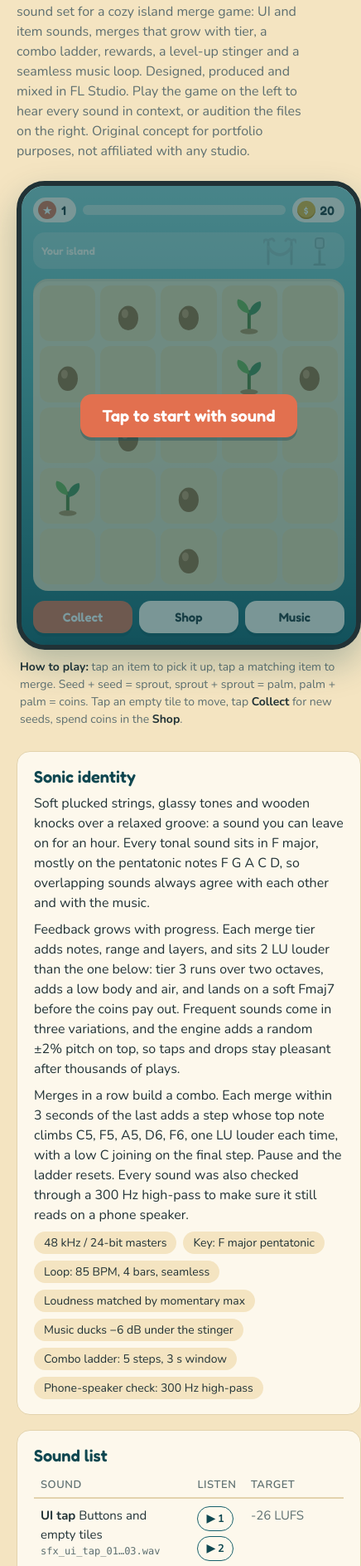
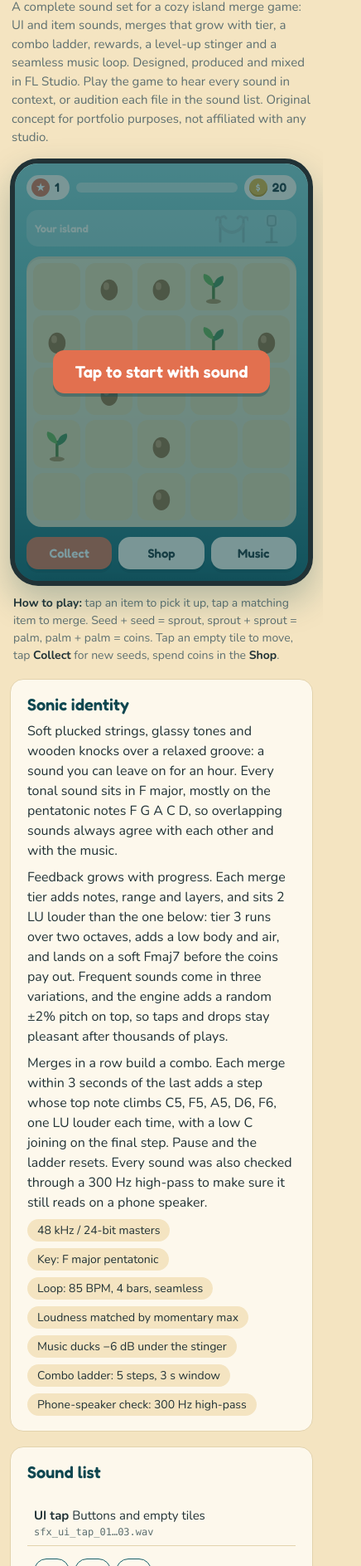
Before and after one commit to Brussensky/driftwood-isle, a plain HTML site: page index.html in a window 390 px wide. Shown: the part 113-2000 px from the top of the page at 83% size, 436 px wide, since content can reach past the window. Drawn offline with nearby package versions, Linux system fonts and the light colour scheme.

Commit message:
Add files via upload

```diff
--- a/index.html
+++ b/index.html
@@ -45,6 +45,26 @@ main {
   display: grid; grid-template-columns: minmax(300px, 380px) 1fr; gap: 28px; align-items: start;
 }
 @media (max-width: 820px) { main { grid-template-columns: 1fr; } }
+button, .cell { touch-action: manipulation; -webkit-tap-highlight-color: transparent; }
+@media (max-width: 520px) {
+  header.top { padding: 18px 14px 4px; }
+  header.top p { font-size: 15px; }
+  main { padding: 10px 12px 32px; gap: 18px; }
+  .phone { border-width: 4px; border-radius: 26px; padding: 10px; gap: 10px; }
+  .start { border-radius: 22px; }
+  .board { gap: 5px; padding: 6px; }
+  .gbtn { padding: 12px 4px; font-size: 15px; }
+  .card { padding: 14px 14px; }
+  .specs li { font-size: 13px; }
+  /* sound list: stacked rows instead of a three-column table */
+  thead { display: none; }
+  table, tbody, tr, td { display: block; width: 100%; }
+  tr { padding: 12px 0; border-bottom: 1px solid var(--line); }
+  td { border: 0; padding: 2px 0; }
+  td.num { padding-top: 6px; }
+  .play { height: 40px; min-width: 44px; font-size: 14px; }
+  .plays { gap: 8px; margin-top: 6px; }
+}
 
 /* ---------- phone / game ---------- */
 .phone {
@@ -126,6 +146,7 @@ main {
 .deco { width: 40px; height: 36px; opacity: .25; filter: grayscale(1); transition: opacity .3s ease, filter .3s ease; }
 .deco.built { opacity: 1; filter: none; animation: pop .45s ease; }
 .gbtn[disabled] { background: var(--palm); color: #fff; cursor: default; box-shadow: none; }
+.sheet .gbtn { white-space: nowrap; padding-left: 12px; padding-right: 12px; }
 .sheet .note { font-size: 13px; color: var(--muted); margin: 0; }
 .hint b { color: var(--ink); }
 
@@ -159,7 +180,8 @@ td .file { display: block; font: 12px ui-monospace, Consolas, monospace; color:
 <body>
 <header class="top">
   <h1>Driftwood Isle: audio demo for a cozy merge game</h1>
-  <p><span class="by">Alexey Nagrani, sound designer.</span> A complete sound set for a cozy island merge game: UI and item sounds, merges that grow with tier, a combo ladder, rewards, a level-up stinger and a seamless music loop. Designed, produced and mixed in FL Studio. Play the game on the left to hear every sound in context, or audition the files on the right. Original concept for portfolio purposes, not affiliated with any studio.</p>
+  <p><span class="by">Alexey Nagrani, sound designer.</span>
+  <p>A complete sound set for a cozy island merge game: UI and item sounds, merges that grow with tier, a combo ladder, rewards, a level-up stinger and a seamless music loop. Designed, produced and mixed in FL Studio. Play the game to hear every sound in context, or audition each file in the sound list. Original concept for portfolio purposes, not affiliated with any studio.</p>
 </header>
 
 <main>
@@ -233,7 +255,7 @@ td .file { display: block; font: 12px ui-monospace, Consolas, monospace; color:
     { key: "ui_panel_close", name: "Panel close", desc: "Shop panel slides out", files: 0, lufs: -25 },
     { key: "ui_error_soft", name: "Not allowed", desc: "Low muted double knock; never harsh", files: 3, lufs: -26 },
     { key: "item_pickup", name: "Item pick up", desc: "Item lifts off the board", files: 3, lufs: -26 },
-    { key: "item_drop", name: "Item drop", desc: "Item lands on a tile", files: 3, lufs: -26 },
+    { key: "item_drop", name: "Item drop", desc: "Item lands on a tile", files: 3, lufs: -35 },
     { key: "merge_tier1", name: "Merge, tier 1", desc: "Seed + seed = sprout", files: 3, lufs: -23 },
     { key: "merge_tier2", name: "Merge, tier 2", desc: "Sprout + sprout = palm", files: 3, lufs: -21 },
     { key: "merge_tier3", name: "Merge, tier 3", desc: "Palm + palm: the biggest merge, coins follow", files: 3, lufs: -19 },
@@ -256,7 +278,11 @@ td .file { display: block; font: 12px ui-monospace, Consolas, monospace; color:
     ctx = new AC();
     sfxBus = ctx.createGain(); sfxBus.gain.value = 1; sfxBus.connect(ctx.destination);
     musBus = ctx.createGain(); musBus.gain.value = 0.9; musBus.connect(ctx.destination);
+    try { if (navigator.audioSession) navigator.audioSession.type = "playback"; } catch (e) {}
     const jobs = [];
+    let total = 0, done = 0;
+    const startBtn = document.getElementById("startBtn");
+    const tick = () => { done++; startBtn.textContent = done < total ? `Loading sounds… ${done}/${total}` : "Tap to start with sound"; };
     for (const s of LIST) {
       const n = s.files || 1;
       for (let i = 1; i <= n; i++) {
@@ -264,7 +290,8 @@ td .file { display: block; font: 12px ui-monospace, Consolas, monospace; color:
         jobs.push(fetch(url).then(r => r.arrayBuffer())
           .then(b => new Promise((res, rej) => ctx.decodeAudioData(b, res, rej)))
           .then(buf => { (buffers[s.key] ||= [])[i - 1] = buf; })
-          .catch(() => {}));
+          .catch(() => {}).finally(tick));
+        total++;
       }
     }
     return Promise.all(jobs).then(() => { loaded = true; });
```
